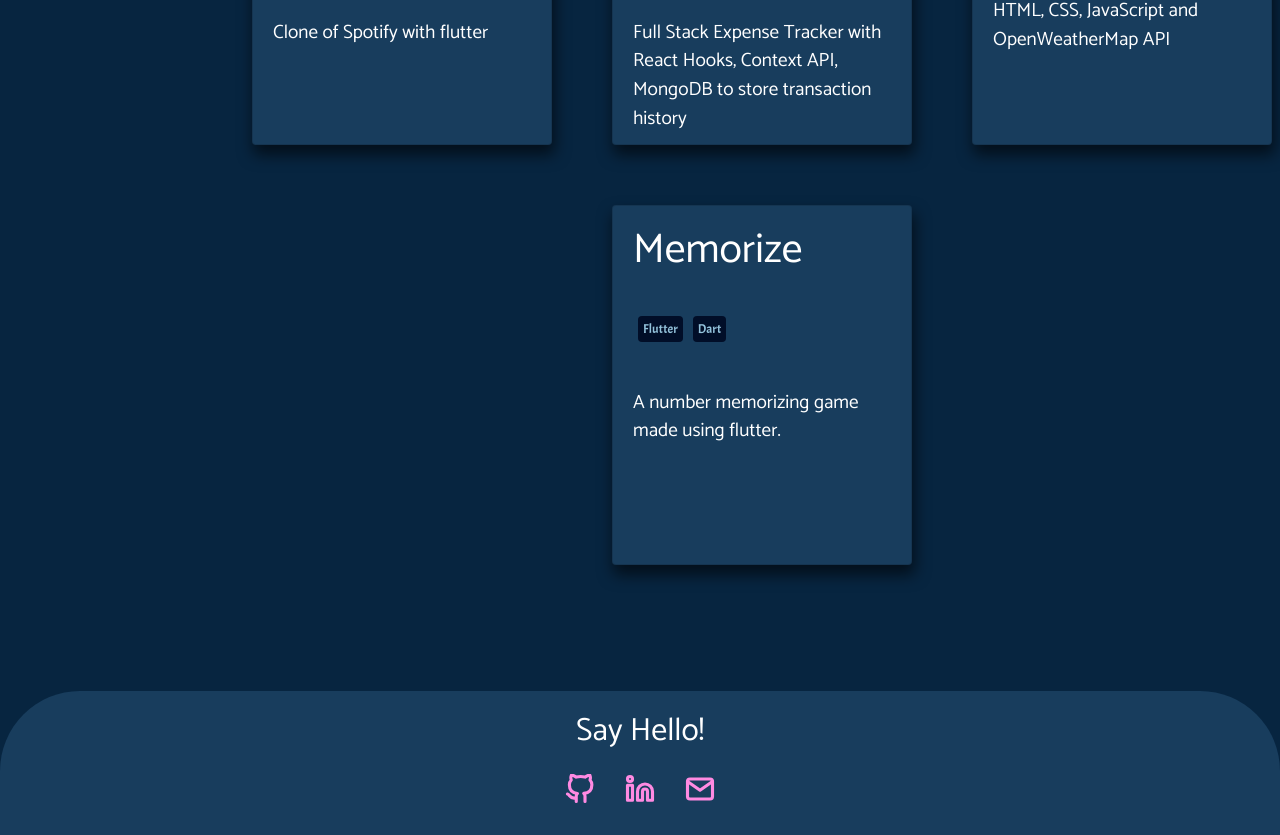
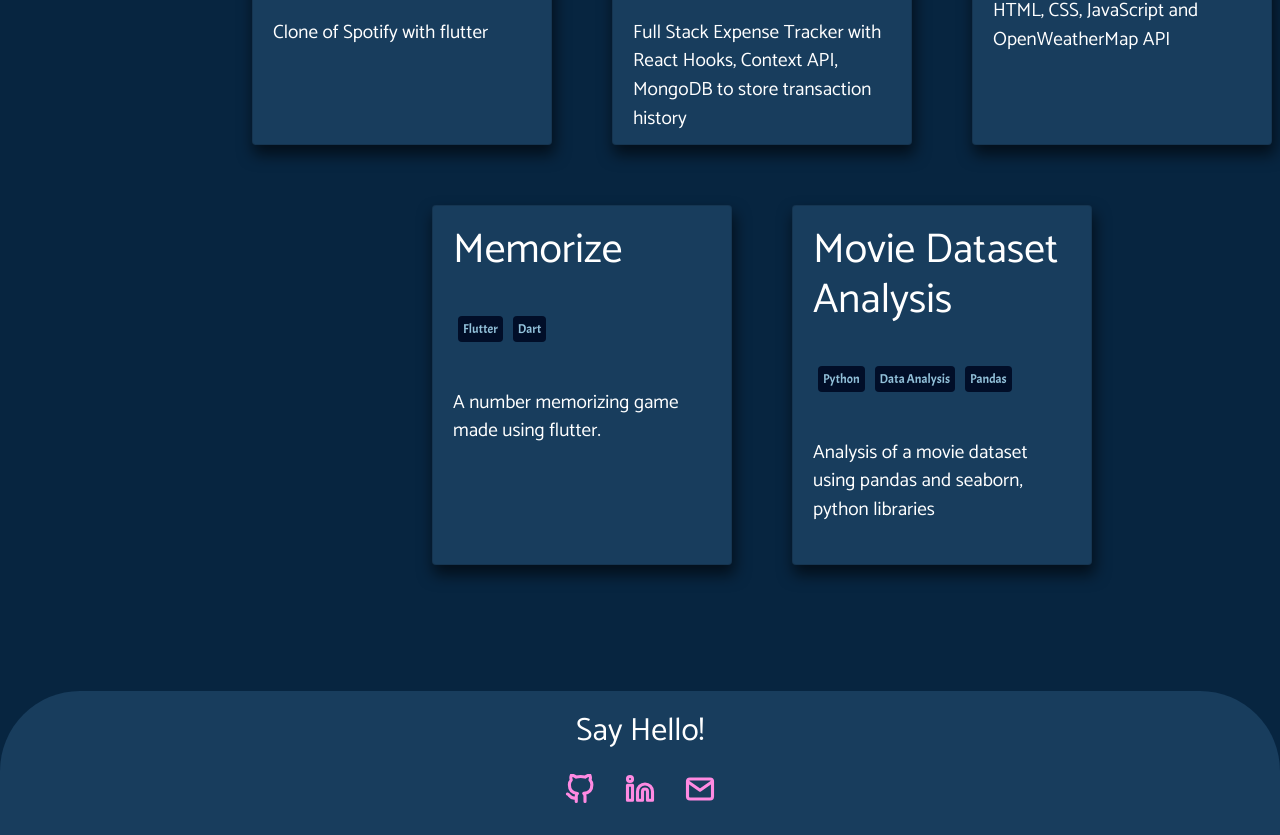
Before and after one commit to GLADI8R/Portfolio, a React (Create React App) app: page /project in a window 1280 px wide. Shown: the part 976-1811 px from the top of the page. Built offline with nearby package versions, Linux system fonts and the light colour scheme.

Commit message:
Add new Project

```diff
--- a/src/Components/Project/Project.js
+++ b/src/Components/Project/Project.js
@@ -58,6 +58,13 @@ const Project = () => {
                         link="https://github.com/DhrupamP/Memorize"
                         tags={["Flutter", "Dart"]}
                     />
+                    <ProjectCard
+                        key="8"
+                        projHead="Movie Dataset Analysis"
+                        description="Analysis of a movie dataset using pandas and seaborn, python libraries"
+                        link="https://github.com/GLADI8R/Data_Analysis"
+                        tags={["Python", "Data Analysis", "Pandas"]}
+                    />
                 </section>
             </div>
         </div>
```
